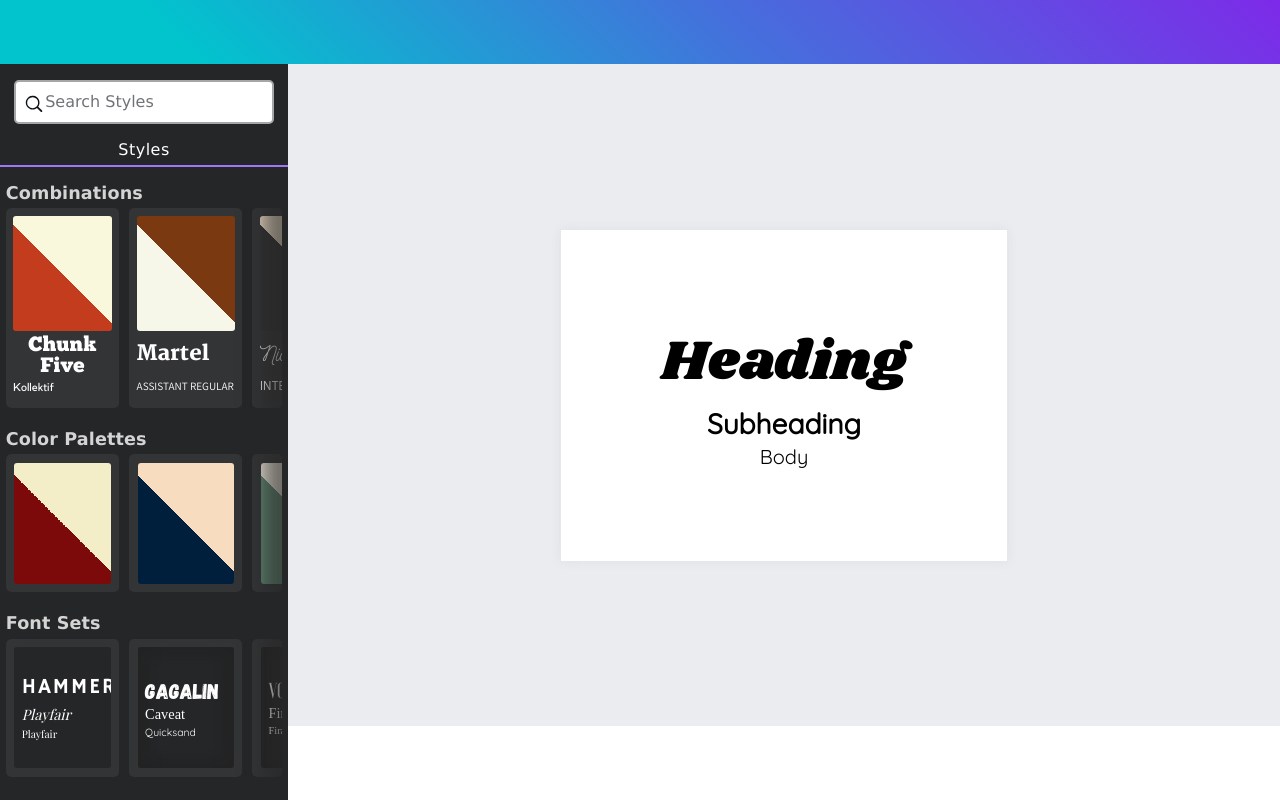
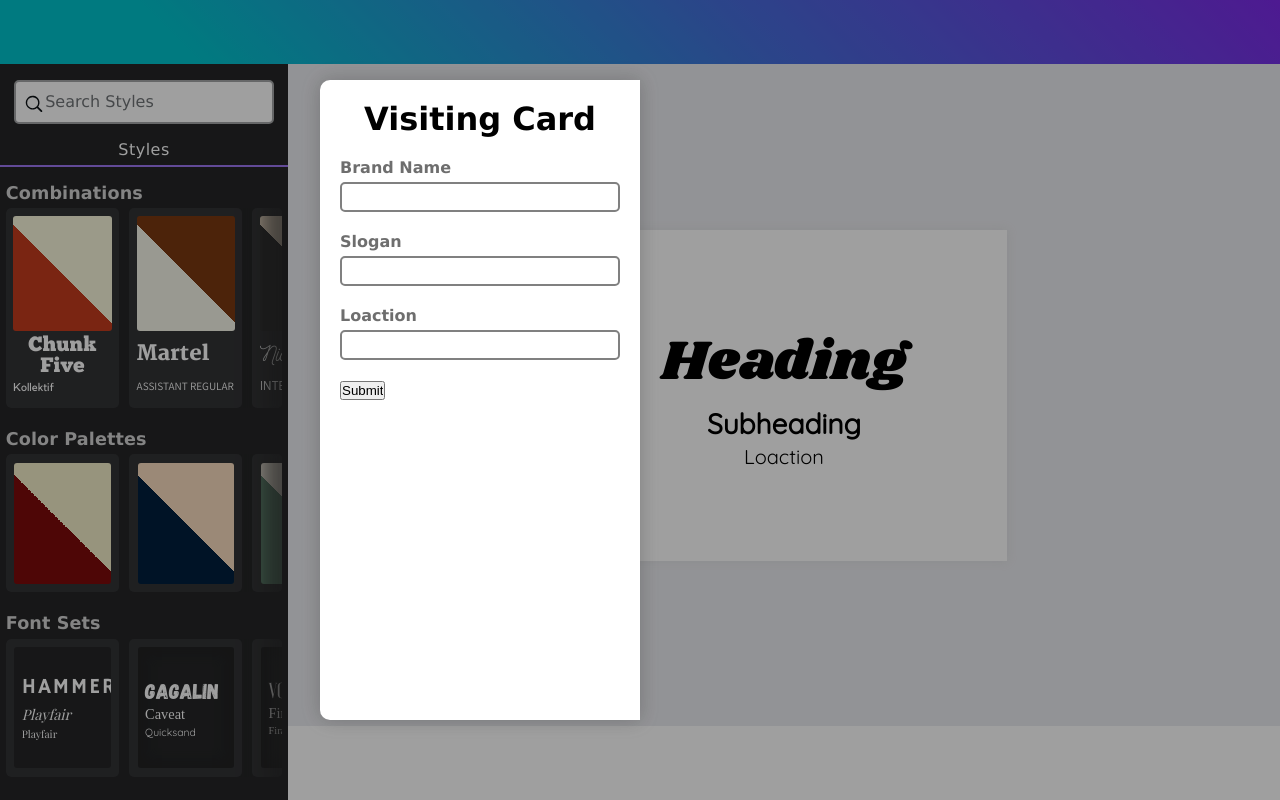
Before and after one commit to Jasdev-Singh-2003/Canva-Clone, a plain HTML site: page index.html in a window 1280 px wide. Drawn offline with Linux system fonts and the light colour scheme; a web font is replaced by a local one.

Commit message:
Update index.html

```diff
--- a/index.html
+++ b/index.html
@@ -8,6 +8,27 @@
   <link rel="shortcut icon" href="assets/images/favicon/Canva-FavIcon.png" type="image/x-icon">
 </head>
 <body>
+
+  <div class="prompt-container d-flex" id="prompt-container">
+    <div class="prompt-container-2 d-flex">
+      <div class="form-container d-flex">
+        <form action="#">
+          <h1>Visiting Card</h1>
+          <h4>Brand Name</h4>
+          <input type="text" id="heading" />
+          <h4>Slogan</h4>
+          <input type="text" id="sub-heading" />
+          <h4>Loaction</h4>
+          <input type="text" id="location" />
+          <input type="submit" value="Submit" onclick="let brandName = document.getElementById('heading').value; document.getElementById('card-heading').value=(brandName); document.getElementById('prompt-container').style.display=('none')
+          let brandSlogan = document.getElementById('sub-heading').value; document.getElementById('card-sub-heading').value=(brandSlogan);
+          let brandLocation = document.getElementById('location').value; document.getElementById('card-body').value=(brandLocation)">
+        </form>
+      </div>
+      <div class="image-wrapper"></div>
+    </div>
+  </div>
+
   <!-- <div class="loading-animation-container">
     <div class="loading-animation">
       <div class="loader"></div>
@@ -214,10 +235,12 @@
         <div class="business-card d-flex" id="business-card">
           <input type="text" id="card-heading" placeholder="Heading" value="Heading">
           <input type="text" id="card-sub-heading" placeholder="Subheading" value="Subheading">
-          <input type="text" id="card-body" placeholder="Body" value="Body">
+          <input type="text" id="card-body" placeholder="Loaction" value="Loaction">
         </div>
       </div>
     </div>
   </div>
+
+  <script src="script.js"></script>
 </body>
 </html>
```
